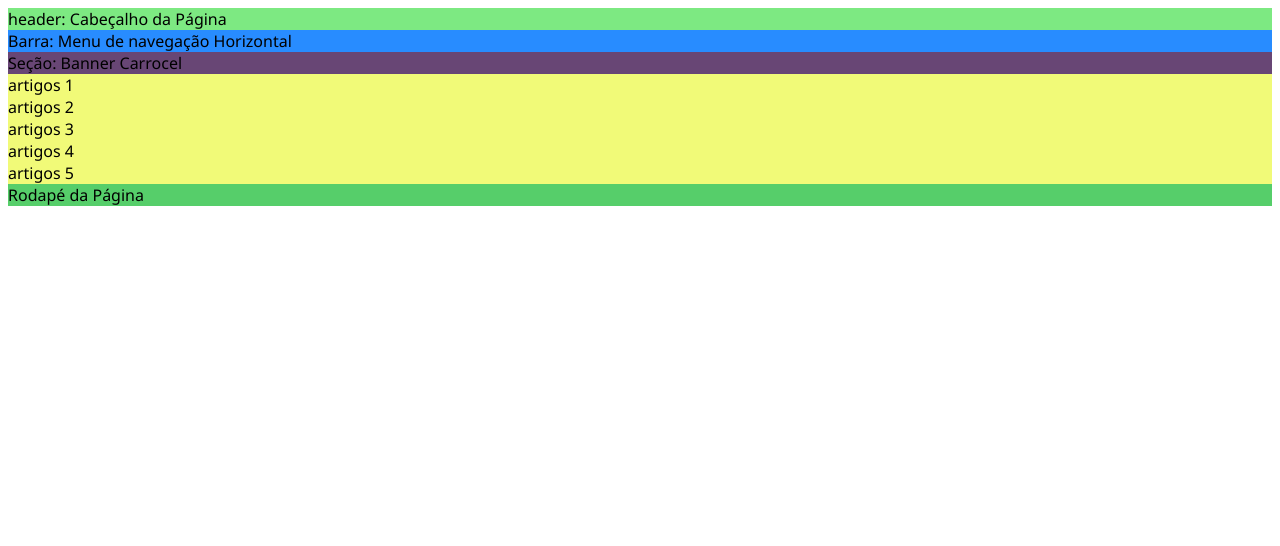
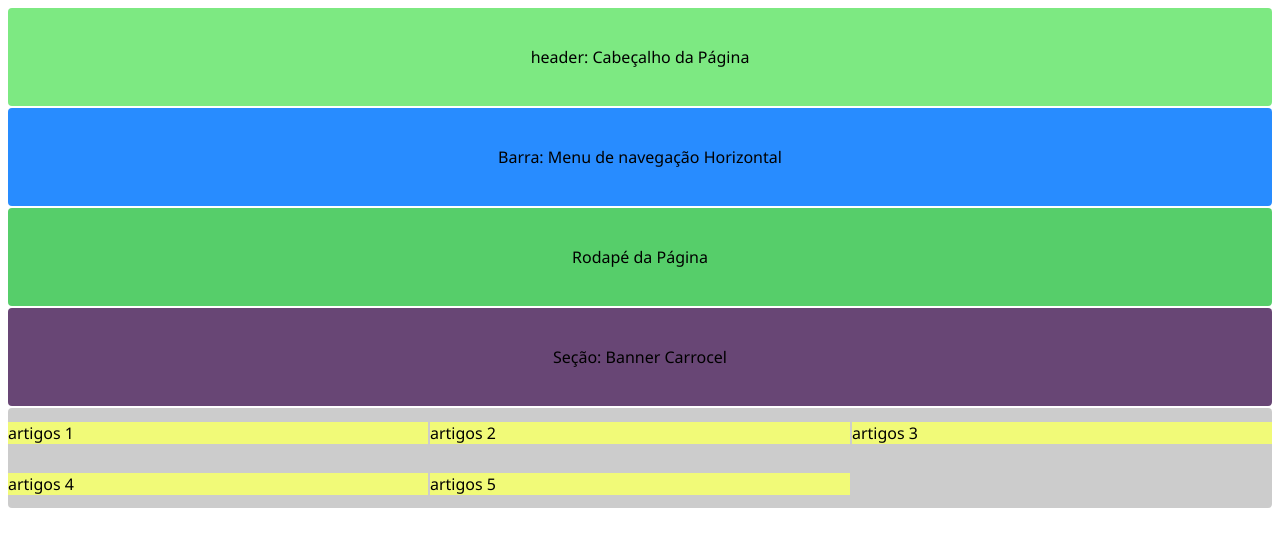
Before and after one commit to danielperitofd/site_novo, a plain HTML site: page index.html in a window 1280 px wide. Drawn offline with Linux system fonts and the light colour scheme.

Commit message:
fim de estudo por hoje

```diff
--- a/index.html
+++ b/index.html
@@ -10,16 +10,19 @@
 </head>
 
     <body>
-    <div class="conteiner">
+
+        <div class="grid-wrapper">
 
             <header>header: Cabeçalho da Página</header>
             <nav>Barra: Menu de navegação Horizontal</nav>
             <section>Seção: Banner Carrocel</section>
+                <main>
                     <article>artigos 1</article>
                     <article>artigos 2</article>
                     <article>artigos 3</article>
                     <article>artigos 4</article>
                     <article>artigos 5</article>
+                </main>
             <footer>Rodapé da Página</footer>
 
         </div>
--- a/style.css
+++ b/style.css
@@ -1,19 +1,56 @@
 body {
     font-family:'Segoe UI', Tahoma, Geneva, Verdana, sans-serif;
 }
+
+.grid-wrapper {
+    display: grid;
+    grid-template-rows: repeat(5, auto);
+    grid-template-columns: 240px (3, ifr);
+    gap: 2px;
+}
+
+.grid-wrapper>* {
+    min-height: 98px;
+    border-radius: 4px;
+
+    display: flex;
+    align-items: center;
+    justify-content: center;
+}
+
+.grid-wrapper>main {
+    display: grid;
+    grid-auto-rows: auto;
+    grid-template-columns: repeat(3, 1fr);
+    gap: 2px;
+    min-height: 100px;
+    border-radius: 4px;
+    background-color: #ccc;
+}
+
 /* Cabeçalho da página */
 header {
     background-color: #7de982;
+    grid-column: 1 / -1;
+    grid-row: 1;
 }
+
+
 /* Barra de navegação horizontal */
 nav {
     background-color: #288cff;
+    grid-row: 2 / -2;
 }
+
+
 
 /* Banner carrocel de exibição de conteúdo */
 section {
     background-color: #684675;
+    grid-column: 2 / -1;
+    border-radius: 2px;
 }
+
 
 /* Artigos diversos */
 article {
@@ -23,14 +60,6 @@ article {
 /* Rodapé da página */
 footer {
     background-color: #56ce6a;
+    grid-column: 1 / -1;
+    grid-row: -2 / -1;
 }
-
-
-.grid-wrapper {
-    min-height: 100px;
-    border-radius: 4px;
-
-    display: flex;
-    align-items: center;
-    justify-content: center;
-}
```
Lines whose indentation alone changed are shown as unchanged.
